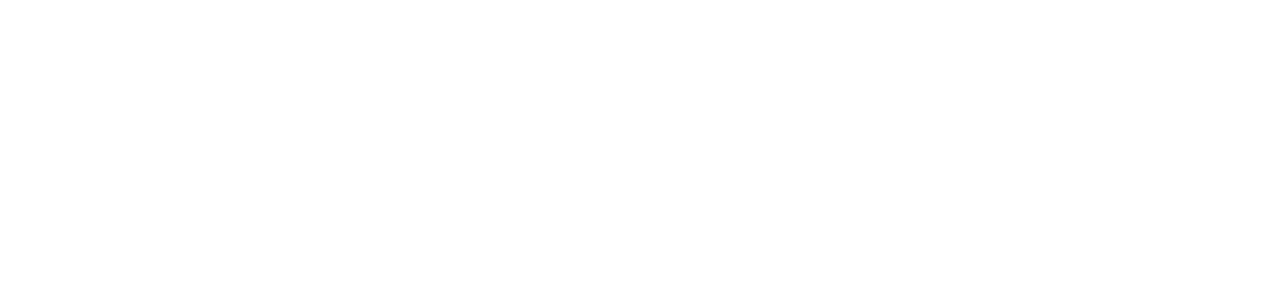
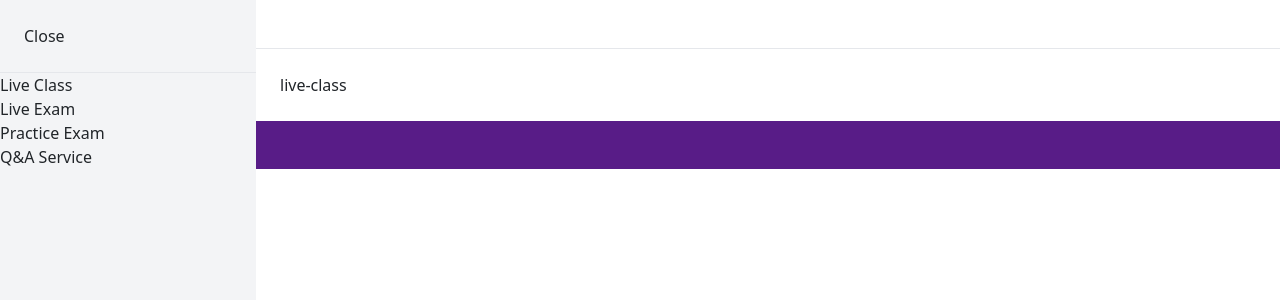
Before and after one commit to Hakir-Mubarmaj/medico-plus, a React (Vite) app: page /dashboard in a window 1280 px wide. Before the commit this address had no page. Shown: the top 300 px of the page. Built offline with nearby package versions, Linux system fonts and the light colour scheme.

Commit message:
dashboard added

```diff
--- a/src/App.jsx
+++ b/src/App.jsx
@@ -5,6 +5,7 @@
 import Courses from './pages/Courses';
 import LandingPage from './pages/LandingPage';
 import OurBranch from './pages/OurBranch';
+import Dashboard from './pages/Dashboard';
 
 const App = () => {
   return (
@@ -13,6 +14,7 @@
         <Route path="/" element={<LandingPage />} />
         <Route path="/courses" element={<Courses />} />
         <Route path="/branch" element={<OurBranch />} />
+        <Route path="/dashboard" element={<Dashboard />} />
       </Routes>
     </Router>
   );
--- a/src/components/Header.jsx
+++ b/src/components/Header.jsx
@@ -43,7 +43,7 @@
 
         {/* Login Button for large screens */}
         <button className="hidden lg:block bg-orange-500 text-white px-4 py-2 rounded-lg hover:bg-orange-600 transition duration-300">
-          Login
+        <Link to="/dashboard">Login</Link>
         </button>
 
         {/* Mobile Dropdown Menu */}
@@ -65,7 +65,7 @@
               </li>
               <li>
                 <button className="bg-orange-500 text-white px-4 py-2 rounded-lg hover:bg-orange-600 transition duration-300 w-full">
-                  Login
+                <Link to="/dashboard">Login</Link>
                 </button>
               </li>
             </ul>
--- /dev/null
+++ b/src/pages/Dashboard.jsx
@@ -0,0 +1,66 @@
+// eslint-disable-next-line no-unused-vars
+import React, { useState } from 'react';
+ // Using react-icons for the menu icon
+
+
+const DashboardLayout = () => {
+    const [activeMenu, setActiveMenu] = useState('live-class');
+    const [drawerOpen, setDrawerOpen] = useState(false);
+
+    const renderContent = () => {
+        switch (activeMenu) {
+            case 'live-class':
+              return <div>live-class</div>;
+            case 'live-exam':
+              return <div>live-exam</div>;
+            case 'practice-exam':
+              return <div>practice-exam</div>;
+            case 'qa-service':
+              return <div>qa-service</div>;
+            default:
+              return <div>Dashboard Content</div>;
+        }
+    };
+
+    return (
+        <div className="flex">
+            {/* Sidebar */}
+            <div className={`w-64 ${drawerOpen ? 'block' : 'hidden'} lg:block bg-gray-100 h-screen`}>
+                <div className="p-4 border-b">
+                    <button onClick={() => setDrawerOpen(false)}>Close</button>
+                </div>
+                <ul>
+                    <li onClick={() => setActiveMenu('live-class')}>Live Class</li>
+                    <li onClick={() => setActiveMenu('live-exam')}>Live Exam</li>
+                    <li onClick={() => setActiveMenu('practice-exam')}>Practice Exam</li>
+                    <li onClick={() => setActiveMenu('qa-service')}>Q&A Service</li>
+                </ul>
+            </div>
+
+            {/* Main Content */}
+            <div className="flex-1">
+                {/* Top Bar */}
+                <div className="flex items-center justify-between bg-white p-4 border-b">
+                    <button onClick={() => setDrawerOpen(!drawerOpen)} className="lg:hidden">
+                        abc
+                    </button>
+                    <div className="flex items-center">
+                        {/* Add icons for notifications, profile, etc. */}
+                    </div>
+                </div>
+
+                {/* Dynamic Content */}
+                <div className="p-4">
+                    {renderContent()}
+                </div>
+
+                {/* Footer */}
+                <footer className="bg-purple-900 text-white p-4">
+                    {/* Footer content here */}
+                </footer>
+            </div>
+        </div>
+    );
+};
+
+export default DashboardLayout;
```
